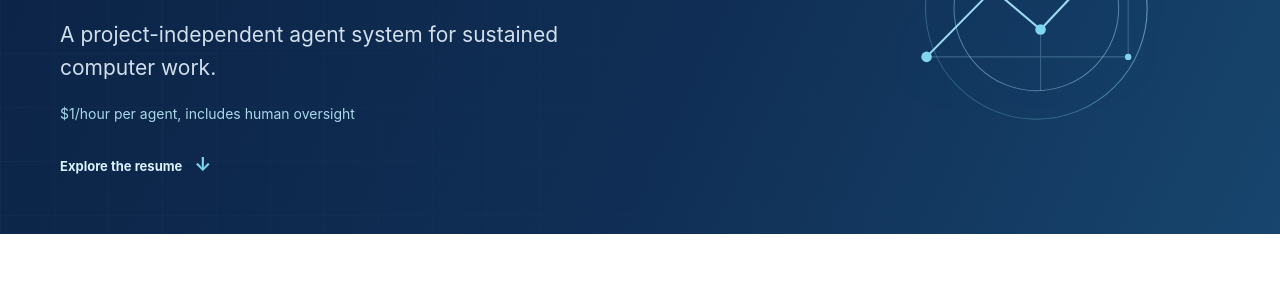
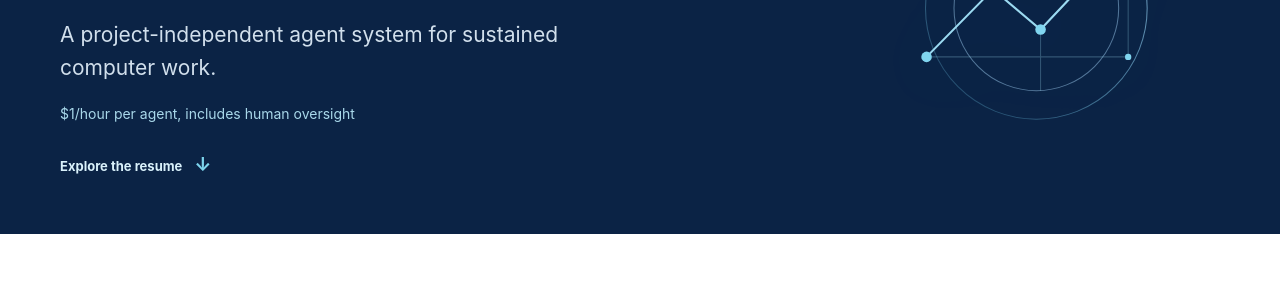
Before and after one commit to wowo515151/executive51-biz-resume-site, a plain HTML site: page site/index.html in a window 1280 px wide. Shown: the part 295-596 px from the top of the page. Drawn offline with Linux system fonts and the light colour scheme.

Commit message:
Simplify hero background to solid navy

```diff
--- a/site/site.css
+++ b/site/site.css
@@ -29,9 +29,7 @@ a { color: inherit; }
 .primary-nav { display: flex; align-items: center; gap: 34px; }
 .primary-nav a { color: #526780; font-size: 13px; font-weight: 600; text-decoration: none; transition: color .2s ease; }
 .primary-nav a:hover, .primary-nav a:focus-visible { color: var(--blue); }
-.hero { position: relative; overflow: hidden; color: white; background: linear-gradient(115deg, #0b2345 0%, #102e55 55%, #17456d 100%); }
-.hero::before { position: absolute; inset: 0; content: ""; opacity: .22; background-image: linear-gradient(rgba(182,222,242,.12) 1px, transparent 1px), linear-gradient(90deg, rgba(182,222,242,.12) 1px, transparent 1px); background-size: 54px 54px; mask-image: linear-gradient(90deg, black, transparent 83%); }
-.hero-glow { position: absolute; width: 440px; height: 440px; right: 8%; top: -32%; border-radius: 50%; background: radial-gradient(circle, rgba(80,180,220,.25), rgba(80,180,220,0) 68%); }
+.hero { color: white; background-color: #0b2345; }
 .hero-inner { position: relative; min-height: 438px; display: grid; grid-template-columns: minmax(0, 1.2fr) minmax(280px, .8fr); align-items: center; gap: 36px; padding-block: 52px; }
 .eyebrow { display: flex; align-items: center; gap: 10px; margin: 0 0 22px; color: #a6d8eb; font-size: 11px; font-weight: 700; letter-spacing: .17em; text-transform: uppercase; }
 .eyebrow-rule { width: 28px; height: 1px; background: var(--sky); }
@@ -44,7 +42,6 @@ a { color: inherit; }
 .hero-link span { color: var(--sky); font-size: 19px; }
 .hero-art { position: relative; justify-self: end; width: min(100%, 380px); }
 .hero-art svg { display: block; width: 100%; filter: drop-shadow(0 12px 30px rgba(40,160,210,.16)); }
-.hero-bottom-line { position: absolute; right: 0; bottom: 0; left: 0; height: 1px; background: linear-gradient(90deg, transparent, rgba(137,211,238,.7), transparent); }
 .resume-section { padding-block: 74px; }
 .section-tinted { background: var(--wash); }
 .section-grid { display: grid; grid-template-columns: 210px minmax(0, 1fr); gap: 44px; }
```
